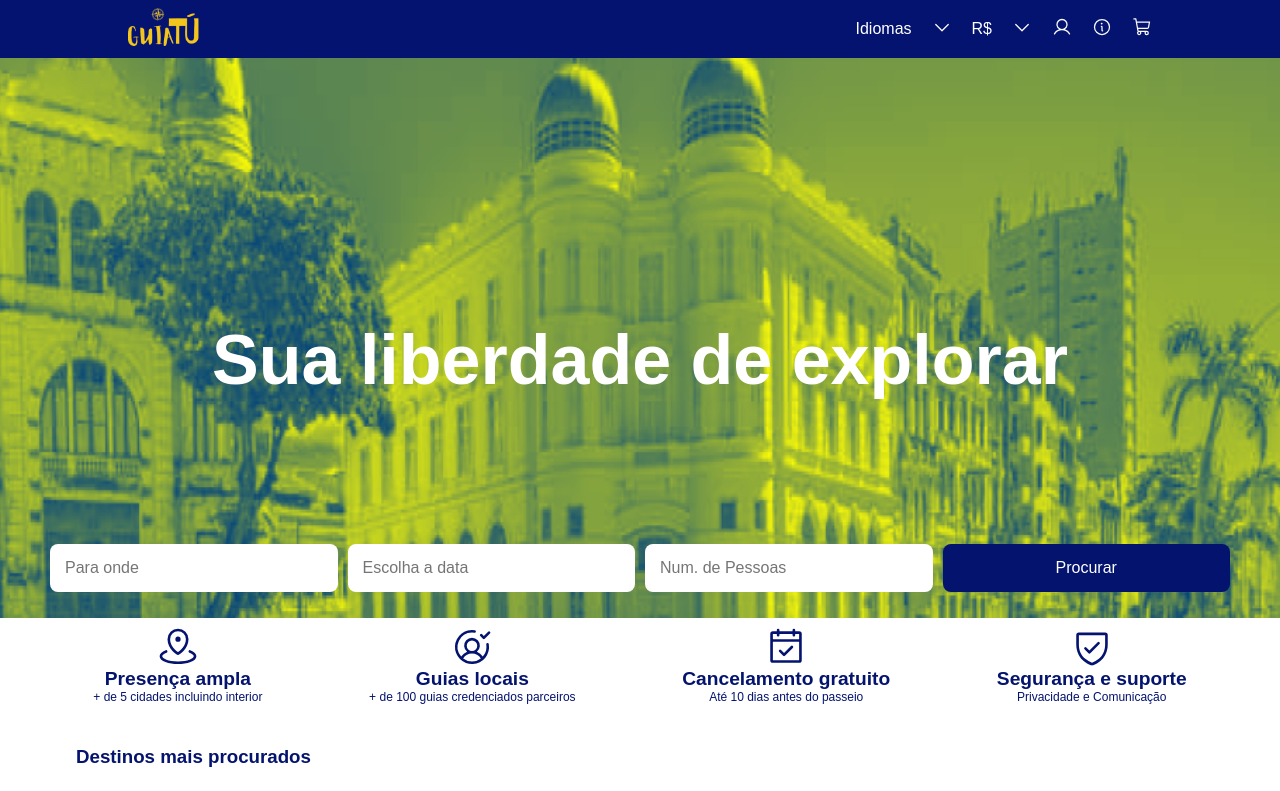
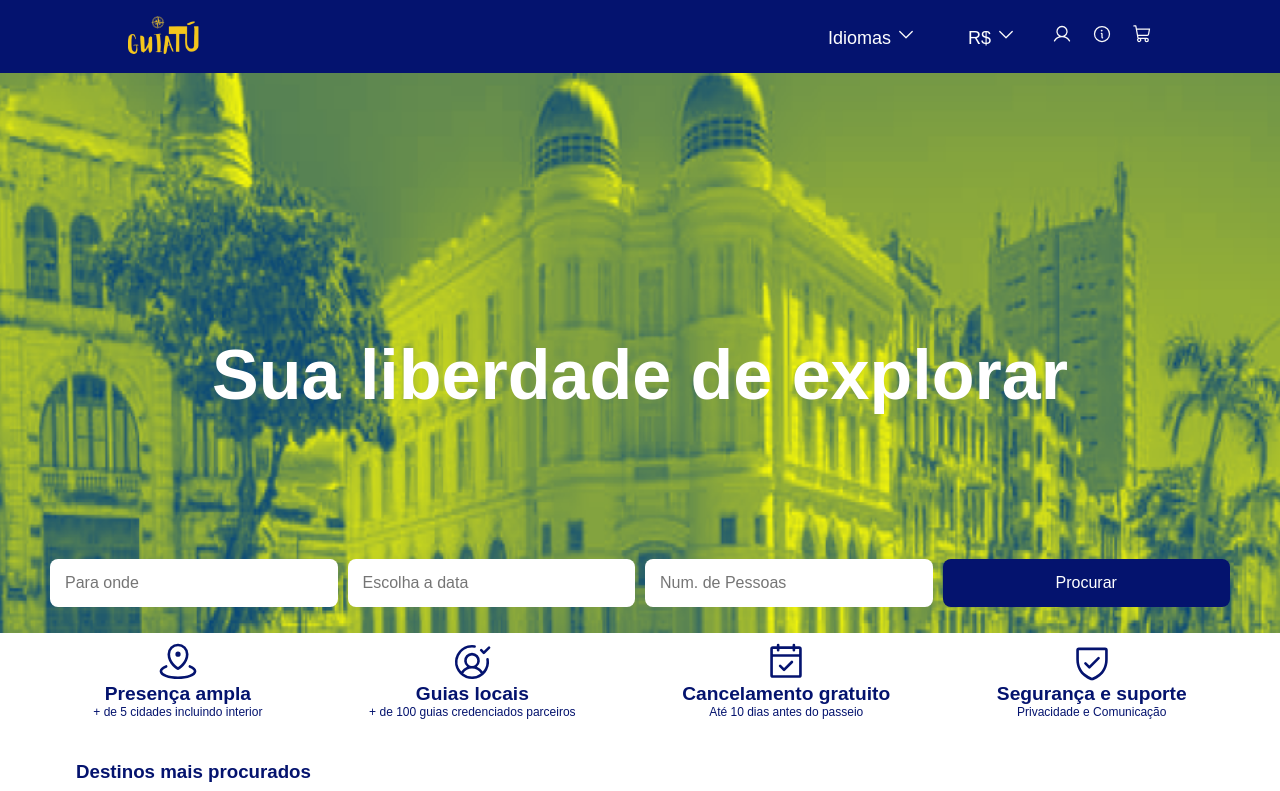
Before and after one commit to marcosmouraz/guiaTU, a React (Vite) app: page / in a window 1280 px wide. Shown: the top 791 px of the page. Built offline with nearby package versions, Linux system fonts and the light colour scheme.

Commit message:
feat: Inclusão de biblioteca de estilização de dropdown e ajustes no componente MENU e pasta CadastroTuristaDois.

```diff
--- a/package.json
+++ b/package.json
@@ -13,6 +13,7 @@
     "@phosphor-icons/react": "^2.1.7",
     "react": "^18.3.1",
     "react-dom": "^18.3.1",
+    "react-dropdown": "^1.11.0",
     "react-router-dom": "^6.25.1",
     "styled-components": "^6.1.12"
   },
--- a/src/components/Menu/menu.jsx
+++ b/src/components/Menu/menu.jsx
@@ -1,6 +1,7 @@
 import LogoMenu from "../../assets/logo guia tu menu.png";
 import { Container } from "./menuStyles";
 import { CaretDown, Info, ShoppingCart, User } from "@phosphor-icons/react";
+
 
 export default function Menu() {
   return (
@@ -12,30 +13,41 @@ export default function Menu() {
 
         <nav className="menu-desktop">
           <ul>
-            <li>
-              <a className="textmenu" href="idiomas">
-                Idiomas
-              </a>
+            <li className="dropdownContainer">
+              <div className="dropdown">
+                <button className="dropbtn">
+                  Idiomas <CaretDown size={20} color="#fafafa" />
+                </button>
+                <div className="dropdown-content">
+                  <a href="#">Português / BR</a>
+                  <a href="#">Inglês / EN</a>
+                </div>
+              </div>
             </li>
-            <li>
-              <button href="">
-                <CaretDown size={20} color="#fafafa" />
-              </button>
+
+            <li className="dropdownContainer">
+              <div className="dropdown">
+                <button className="dropbtn">
+                  R$ <CaretDown size={20} color="#fafafa" />
+                </button>
+                <div className="dropdown-content2">
+                  <a href="#">Real / BRL</a>
+                  <a href="#">Dólar / USD</a>
+                  <a href="#">Euro / EUR</a>
+                </div>
+              </div>
             </li>
-            <li>
-              <a className="textmenu" href="cifrao">
-                R$
-              </a>
-            </li>
-            <li>
-              <button href="">
-                <CaretDown size={20} color="#fafafa" />
-              </button>
-            </li>
-            <li>
-              <button href="">
-                <User size={20} color="#fafafa" />
-              </button>
+
+            <li className="dropdownContainer">
+              <div className="dropdown">
+                <button href="">
+                  <User size={20} color="#fafafa" />
+                </button>
+                <div className="dropdown-content3">
+                  <a href="#">Entrar</a>
+                  <a href="#">Cadastre-se</a>
+                </div>
+              </div>
             </li>
             <li>
               <button href="">
--- a/src/components/Menu/menuStyles.js
+++ b/src/components/Menu/menuStyles.js
@@ -8,6 +8,118 @@ export const Container = styled.div`
     padding: 1vh 10%;
   }
 
+  .dropbtn {
+    background-color: #fff;
+    color: #04136f;
+    padding: 16px;
+    font-size: 16px;
+    border: none;
+    cursor: pointer;
+  }
+
+  /* The container <div> - needed to position the dropdown content */
+  .dropdown {
+    position: relative;
+    display: inline-block;
+  }
+
+  /* Dropdown Content (Hidden by Default) */
+  .dropdown-content {
+    display: none;
+    position: absolute;
+    background-color: #f9f9f9;
+    min-width: 160px;
+    box-shadow: 0px 8px 16px 0px rgba(0, 0, 0, 0.2);
+    z-index: 1;
+    font-size: 18px;
+  }
+
+  /* Links inside the dropdown */
+  .dropdown-content a {
+    color: #04136f;
+    padding: 12px 16px;
+    text-decoration: none;
+    display: block;
+  }
+
+  /* Change color of dropdown links on hover */
+  .dropdown-content a:hover {
+    background-color: #f1f1f1;
+    color: #04136f;
+  }
+
+  /* Show the dropdown menu on hover */
+  .dropdown:hover .dropdown-content {
+    display: block;
+    color: #04136f;
+  }
+  .dropdown-content2 {
+    display: none;
+    position: absolute;
+    background-color: #f9f9f9;
+    min-width: 128px;
+    box-shadow: 0px 8px 16px 0px rgba(0, 0, 0, 0.2);
+    z-index: 1;
+    font-size: 18px;
+  }
+
+  /* Links inside the dropdown */
+  .dropdown-content2 a {
+    color: #04136f;
+    padding: 12px 16px;
+    text-decoration: none;
+    display: block;
+  }
+
+  /* Change color of dropdown links on hover */
+  .dropdown-content2 a:hover {
+    background-color: #f1f1f1;
+    color: #04136f;
+  }
+
+  /* Show the dropdown menu on hover */
+  .dropdown:hover .dropdown-content2 {
+    display: block;
+    color: #04136f;
+  }
+  .dropdownUser {
+    padding-right: 10px;
+  }
+  .dropdown-content3 {
+    display: none;
+    position: absolute;
+    background-color: #f9f9f9;
+    min-width: 140px;
+    box-shadow: 0px 8px 16px 0px rgba(0, 0, 0, 0.2);
+    z-index: 1;
+    font-size: 18px;
+  }
+
+  /* Links inside the dropdown */
+  .dropdown-content3 a {
+    color: #04136f;
+    padding: 12px 16px;
+    text-decoration: none;
+    display: block;
+  }
+
+  /* Change color of dropdown links on hover */
+  .dropdown-content3 a:hover {
+    background-color: #f1f1f1;
+    color: #04136f;
+  }
+
+  /* Show the dropdown menu on hover */
+  .dropdown:hover .dropdown-content3 {
+    display: block;
+    color: #04136f;
+  }
+
+  /* Change the background color of the dropdown button when the dropdown content is shown */
+  .dropdown:hover .dropbtn {
+    background-color: #fff;
+    color: #04136f;
+  }
   .menu .menu-desktop ul {
     list-style-type: none;
     display: flex;
--- a/src/pages/CadastroTuristaDois/cadasturisDoisStyles.js
+++ b/src/pages/CadastroTuristaDois/cadasturisDoisStyles.js
@@ -83,10 +83,10 @@ export const Container = styled.body`
     font-weight: lighter;
   }
 
-  @media (max-width: 2327px) {
+  @media (max-width: 2172px) {
     .titulo {
-      width: 90%;
-      padding-left: 24rem;
+      width: 100%;
+      padding-left: 33rem;
     }
 
     .inputUm input {
@@ -95,17 +95,46 @@ export const Container = styled.body`
 
     .buttonFinalizar {
       width: 25%;
+      margin-top: 2rem;
     }
 
+    .checkContainer,
     .inputscheckum,
     .inputtext {
-      width: 60%;
+      width: 100%;
+      padding-left: 16.5rem;
+    }
+  }
+
+  @media (max-width: 1929px) {
+    .titulo {
+      width: 100%;
+      padding-left: 42rem;
+    }
+
+    .inputUm input {
+      max-width: 18rem;
+      justify-content: center;
+    }
+
+    .buttonFinalizar {
+      width: 25%;
+      margin-top: 2rem;
+      justify-content: center;
+    }
+
+    .checkContainer,
+    .inputscheckum,
+    .inputtext {
+      width: 80%;
+      padding-left: 17rem;
     }
   }
 
   @media (max-width: 1600px) {
     .titulo {
-      width: 85%;
+      width: 70%;
+      padding-left: 3rem;
     }
 
     .inputUm input {
@@ -122,28 +151,35 @@ export const Container = styled.body`
     }
   }
 
-  @media (max-width: 1200px) {
+  @media (max-width: 1318px) {
     .titulo {
-      width: 90%;
+      width: 100%;
+      padding-left: 26rem;
     }
 
     .inputUm input {
-      max-width: 14rem;
+      max-width: 15rem;
     }
 
     .buttonFinalizar {
       width: 35%;
+      justify-content: center;
     }
 
-    .inputscheckum,
-    .inputtext {
-      width: 80%;
+    .checkContainer {
+      display: flex;
+      flex-direction: column;
+      gap: 10px;
+      justify-content: center;
+      align-items: center;
+      padding: 10px;
     }
   }
 
   @media (max-width: 992px) {
     .titulo {
-      width: 95%;
+      width: 100%;
+
     }
 
     .inputUm input {
@@ -154,10 +190,14 @@ export const Container = styled.body`
       width: 40%;
     }
 
+    .checkContainer,
     .inputscheckum,
     .inputtext {
-      width: 85%;
+      gap: 10px;
+      width: 100%;
+      padding-left:9.5rem;
     }
+
   }
 
   @media (max-width: 768px) {
```
Also changed, not shown: 1 other file (tests, documents, lock files or other folders).
